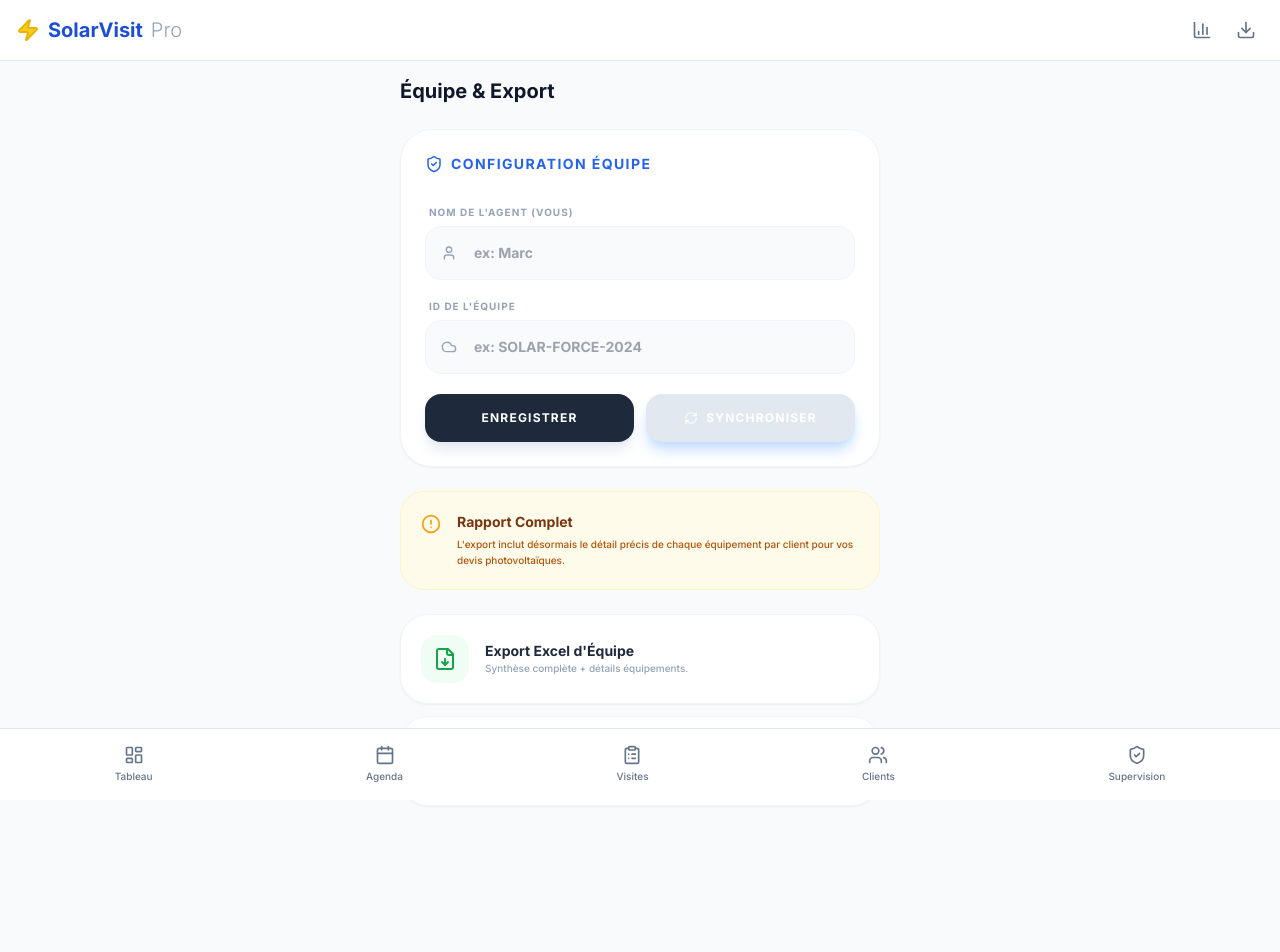
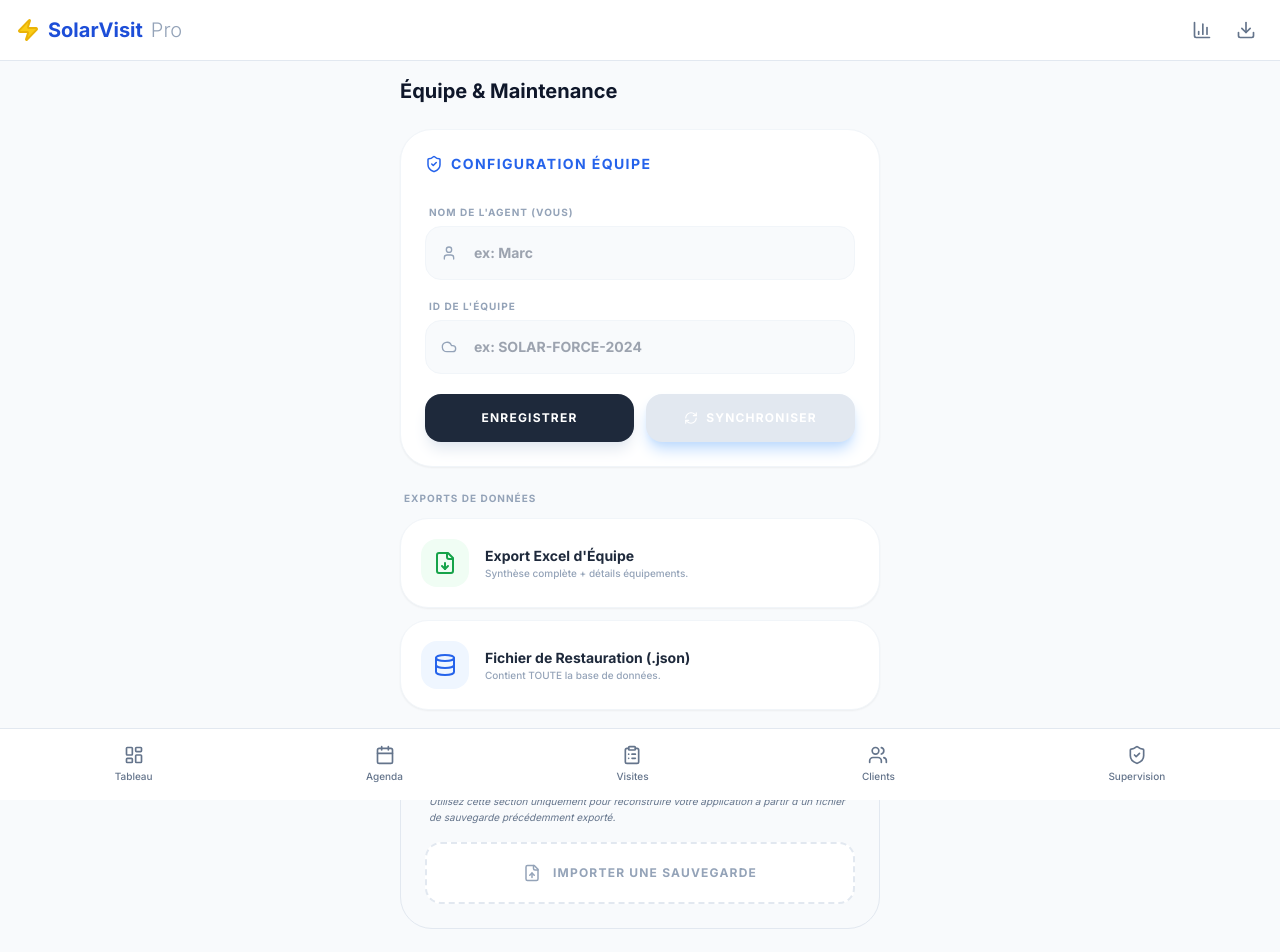
Before and after one commit to jmt94800-wq/PVSOLAR, a React (Vite) app: page /#/export in a window 1280 px wide. Shown: the top 952 px of the page. Built offline with nearby package versions, Linux system fonts and the light colour scheme.

Commit message:
export import BDD

```diff
--- a/pages/ExportPage.tsx
+++ b/pages/ExportPage.tsx
@@ -1,7 +1,18 @@
 
-import React, { useState, useEffect } from 'react';
+import React, { useState, useRef } from 'react';
 import { db } from '../db';
-import { FileDown, Database, AlertCircle, Cloud, User, ShieldCheck, RefreshCw } from 'lucide-react';
+import {
+  FileDown,
+  Database,
+  AlertCircle,
+  Cloud,
+  User,
+  ShieldCheck,
+  RefreshCw,
+  FileUp,
+  AlertTriangle,
+  CheckCircle2
+} from 'lucide-react';
 import * as XLSX from 'xlsx';
 
 const ExportPage: React.FC = () => {
@@ -9,6 +20,8 @@ const ExportPage: React.FC = () => {
   const [teamId, setTeamId] = useState(localStorage.getItem('solar_team_id') || '');
   const [agentName, setAgentName] = useState(localStorage.getItem('solar_agent_name') || '');
   const [isSyncing, setIsSyncing] = useState(false);
+  const [importStatus, setImportStatus] = useState<'idle' | 'loading' | 'success' | 'error'>('idle');
+  const fileInputRef = useRef<HTMLInputElement>(null);
 
   const saveConfig = () => {
     localStorage.setItem('solar_team_id', teamId);
@@ -108,25 +121,76 @@ const ExportPage: React.FC = () => {
         devices: await db.devices.toArray(),
         visits: await db.visits.toArray(),
         teamId: localStorage.getItem('solar_team_id'),
-        agentName: localStorage.getItem('solar_agent_name')
+        agentName: localStorage.getItem('solar_agent_name'),
+        exportDate: new Date().toISOString()
       };
       const blob = new Blob([JSON.stringify(data, null, 2)], { type: 'application/json' });
       const url = URL.createObjectURL(blob);
       const a = document.createElement('a');
       a.href = url;
-      a.download = `SolarVisit_Backup_${Date.now()}.json`;
+      a.download = `SolarVisit_RESTORE_FILE_${new Date().toISOString().split('T')[0]}.json`;
       a.click();
     } catch (e) {
       console.error(e);
+      alert("Erreur lors de la création du fichier de sauvegarde.");
     } finally {
       setLoading(false);
     }
   };
 
+  const handleImportFile = (event: React.ChangeEvent<HTMLInputElement>) => {
+    const file = event.target.files?.[0];
+    if (!file) return;
+
+    const reader = new FileReader();
+    reader.onload = async (e) => {
+      try {
+        setImportStatus('loading');
+        const content = e.target?.result as string;
+        const data = JSON.parse(content);
+
+        // Validation simple de la structure
+        if (!data.clients || !data.visits || !data.devices) {
+          throw new Error("Format de fichier invalide");
+        }
+
+        if (!window.confirm("ATTENTION : Cette action va supprimer toutes les données actuelles de l'application et les remplacer par le contenu du fichier. Continuer ?")) {
+          setImportStatus('idle');
+          return;
+        }
+
+        // Restauration dans une transaction
+        await db.transaction('rw', [db.clients, db.addresses, db.devices, db.visits], async () => {
+          await db.clients.clear();
+          await db.addresses.clear();
+          await db.devices.clear();
+          await db.visits.clear();
+
+          if (data.clients.length > 0) await db.clients.bulkAdd(data.clients);
+          if (data.addresses?.length > 0) await db.addresses.bulkAdd(data.addresses);
+          if (data.devices.length > 0) await db.devices.bulkAdd(data.devices);
+          if (data.visits.length > 0) await db.visits.bulkAdd(data.visits);
+        });
+
+        // Restauration des paramètres locaux
+        if (data.teamId) localStorage.setItem('solar_team_id', data.teamId);
+        if (data.agentName) localStorage.setItem('solar_agent_name', data.agentName);
+
+        setImportStatus('success');
+        setTimeout(() => window.location.reload(), 1500); // Rechargement pour rafraîchir tous les contextes
+      } catch (err) {
+        console.error(err);
+        setImportStatus('error');
+        alert("Erreur lors de l'importation : Le fichier est peut-être corrompu ou invalide.");
+      }
+    };
+    reader.readAsText(file);
+  };
+
   return (
     <div className="space-y-6 pb-12">
       <div className="flex items-center gap-3">
-        <h2 className="text-xl font-bold">Équipe & Export</h2>
+        <h2 className="text-xl font-bold">Équipe & Maintenance</h2>
       </div>
 
       <section className="bg-white p-6 rounded-[32px] border border-slate-100 shadow-sm space-y-4">
@@ -180,17 +244,10 @@ const ExportPage: React.FC = () => {
         </div>
       </section>
 
-      <div className="bg-amber-50 p-5 rounded-3xl border border-amber-100 flex gap-4 items-start">
-        <AlertCircle className="text-amber-500 shrink-0 mt-0.5" size={20} />
-        <div>
-          <h4 className="font-bold text-amber-900 text-sm">Rapport Complet</h4>
-          <p className="text-amber-700 text-[10px] mt-1 leading-relaxed font-medium">
-            L'export inclut désormais le détail précis de chaque équipement par client pour vos devis photovoltaïques.
-          </p>
-        </div>
-      </div>
+      {/* SECTION EXPORT */}
+      <div className="grid gap-3">
+        <h3 className="text-[10px] font-black uppercase text-slate-400 tracking-widest px-1">Exports de données</h3>
 
-      <div className="grid gap-3">
         <button
           onClick={exportToExcel}
           disabled={loading}
@@ -210,15 +267,60 @@ const ExportPage: React.FC = () => {
           disabled={loading}
           className="bg-white p-5 rounded-[28px] border border-slate-100 shadow-sm flex items-center gap-4 hover:border-blue-200 transition-all active:scale-95"
         >
-          <div className="w-12 h-12 bg-slate-50 text-slate-600 rounded-2xl flex items-center justify-center shrink-0">
+          <div className="w-12 h-12 bg-blue-50 text-blue-600 rounded-2xl flex items-center justify-center shrink-0">
             <Database size={24} />
           </div>
           <div className="text-left">
-            <h3 className="font-black text-slate-800 text-sm">Sauvegarde JSON</h3>
-            <p className="text-[10px] text-slate-400 font-medium">Format technique pour restauration complète.</p>
+            <h3 className="font-black text-slate-800 text-sm">Fichier de Restauration (.json)</h3>
+            <p className="text-[10px] text-slate-400 font-medium">Contient TOUTE la base de données.</p>
           </div>
         </button>
       </div>
+
+      {/* SECTION MAINTENANCE / IMPORT */}
+      <section className="bg-slate-50 p-6 rounded-[32px] border border-slate-200 space-y-4">
+        <div className="flex items-center gap-2">
+          <AlertTriangle size={18} className="text-amber-500" />
+          <h3 className="text-xs font-black uppercase text-slate-600 tracking-widest">Maintenance & Restauration</h3>
+        </div>
+
+        <p className="text-[10px] text-slate-500 leading-relaxed italic px-1">
+          Utilisez cette section uniquement pour reconstruire votre application à partir d'un fichier de sauvegarde précédemment exporté.
+        </p>
+
+        <input
+          type="file"
+          ref={fileInputRef}
+          className="hidden"
+          accept=".json"
+          onChange={handleImportFile}
+        />
+
+        <button
+          onClick={() => fileInputRef.current?.click()}
+          disabled={importStatus === 'loading'}
+          className={`w-full flex items-center justify-center gap-3 py-5 rounded-2xl font-black text-xs uppercase tracking-widest border-2 border-dashed transition-all active:scale-95 ${
+            importStatus === 'success'
+              ? 'bg-green-50 border-green-200 text-green-600'
+              : 'bg-white border-slate-200 text-slate-400 hover:border-amber-200 hover:text-amber-600'
+          }`}
+        >
+          {importStatus === 'loading' ? (
+            <RefreshCw size={18} className="animate-spin" />
+          ) : importStatus === 'success' ? (
+            <CheckCircle2 size={18} />
+          ) : (
+            <FileUp size={18} />
+          )}
+          {importStatus === 'loading' ? 'Importation en cours...' : importStatus === 'success' ? 'Restauré avec succès !' : 'Importer une sauvegarde'}
+        </button>
+
+        {importStatus === 'error' && (
+          <div className="flex items-center gap-2 p-3 bg-red-50 text-red-600 rounded-xl text-[10px] font-bold">
+            <AlertCircle size={14} /> Une erreur est survenue lors de l'importation.
+          </div>
+        )}
+      </section>
     </div>
   );
 };
```
Also changed, not shown: db.ts (+4 -3 lines).
